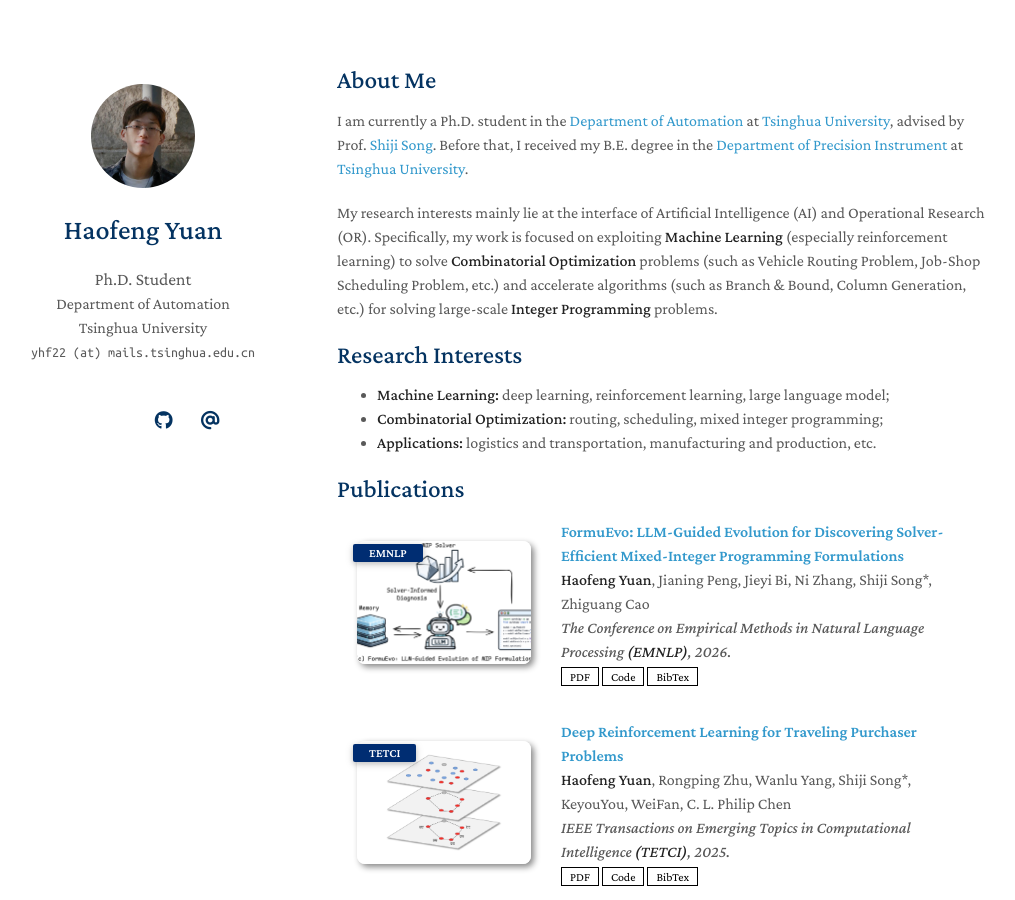
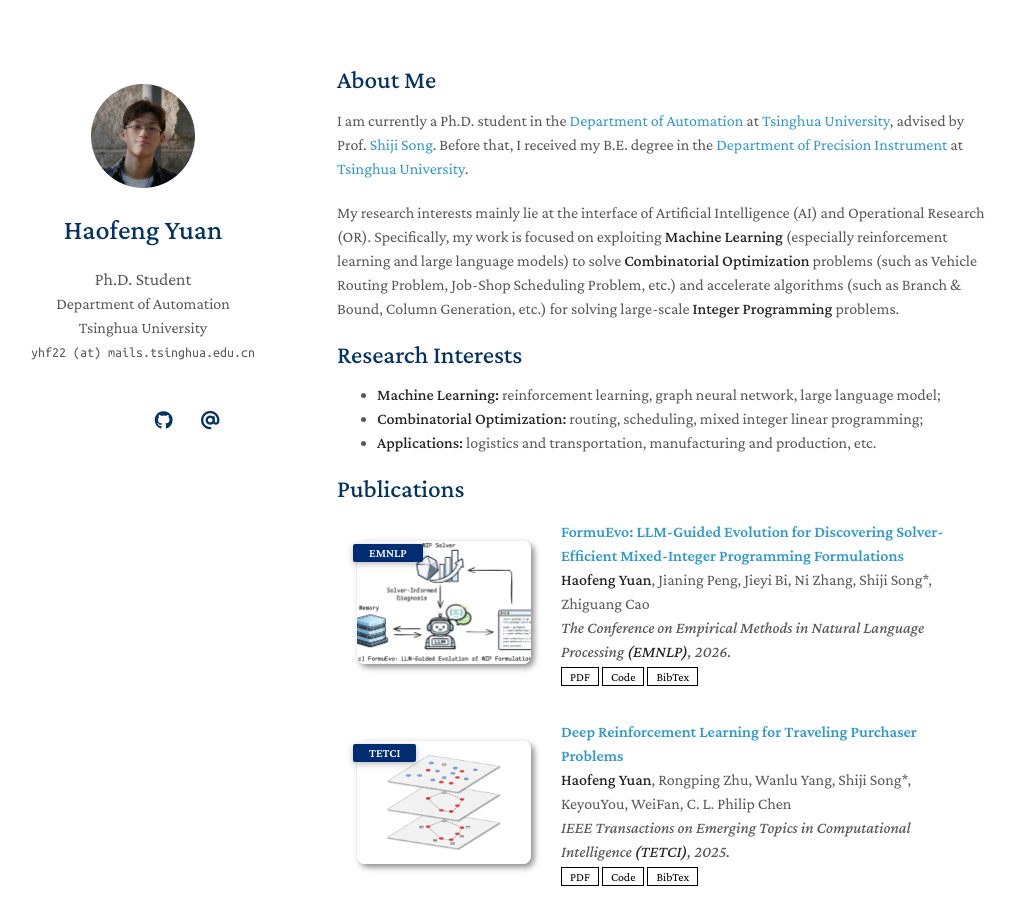
Before and after one commit to Xyz-yuanhf/Xyz-yuanhf.github.io, a Jekyll site: the page built from index.md, in a window 1280 px wide and 900 px high. Shown: the whole window, without its empty margins (133-1148 px from the left). Built offline with Jekyll 4.4.1, drawn with Linux system fonts in a browser that asks for light colours; a style sheet for code colours, icons or effects is not loaded; our own code applies the rules of GitHub Pages for plain Markdown files.

Commit message:
Update index.md

```diff
--- a/index.md
+++ b/index.md
@@ -6,13 +6,13 @@ layout: homepage
 
 I am currently a Ph.D. student in the [Department of Automation](https://www.au.tsinghua.edu.cn/) at [Tsinghua University](https://www.tsinghua.edu.cn/en/index.htm), advised by Prof. [Shiji Song](https://scholar.google.com/citations?hl=zh-CN&user=rw6vWdcAAAAJ&hl=en). Before that, I received my B.E. degree in the [Department of Precision Instrument](https://www.dpi.tsinghua.edu.cn/) at [Tsinghua University](https://www.tsinghua.edu.cn/en/index.htm).
 
-My research interests mainly lie at the interface of Artificial Intelligence (AI) and Operational Research (OR). Specifically, my work is focused on exploiting [**Machine Learning**](https://en.wikipedia.org/wiki/Machine_learning) (especially reinforcement learning) to solve [**Combinatorial Optimization**](https://en.wikipedia.org/wiki/Combinatorial_optimization) problems (such as Vehicle Routing Problem, Job-Shop Scheduling Problem, etc.) and accelerate algorithms (such as Branch & Bound, Column Generation, etc.) for solving large-scale [**Integer Programming**](https://en.wikipedia.org/wiki/Integer_programming) problems.
+My research interests mainly lie at the interface of Artificial Intelligence (AI) and Operational Research (OR). Specifically, my work is focused on exploiting [**Machine Learning**](https://en.wikipedia.org/wiki/Machine_learning) (especially reinforcement learning and large language models) to solve [**Combinatorial Optimization**](https://en.wikipedia.org/wiki/Combinatorial_optimization) problems (such as Vehicle Routing Problem, Job-Shop Scheduling Problem, etc.) and accelerate algorithms (such as Branch & Bound, Column Generation, etc.) for solving large-scale [**Integer Programming**](https://en.wikipedia.org/wiki/Integer_programming) problems.
 
 
 ## Research Interests
 
-- **Machine Learning:** deep learning, reinforcement learning, large language model;
-- **Combinatorial Optimization:** routing, scheduling, mixed integer programming;
+- **Machine Learning:** reinforcement learning, graph neural network, large language model;
+- **Combinatorial Optimization:** routing, scheduling, mixed integer linear programming;
 - **Applications:** logistics and transportation, manufacturing and production, etc.
 
 {% include_relative _includes/publications.md %}
```
